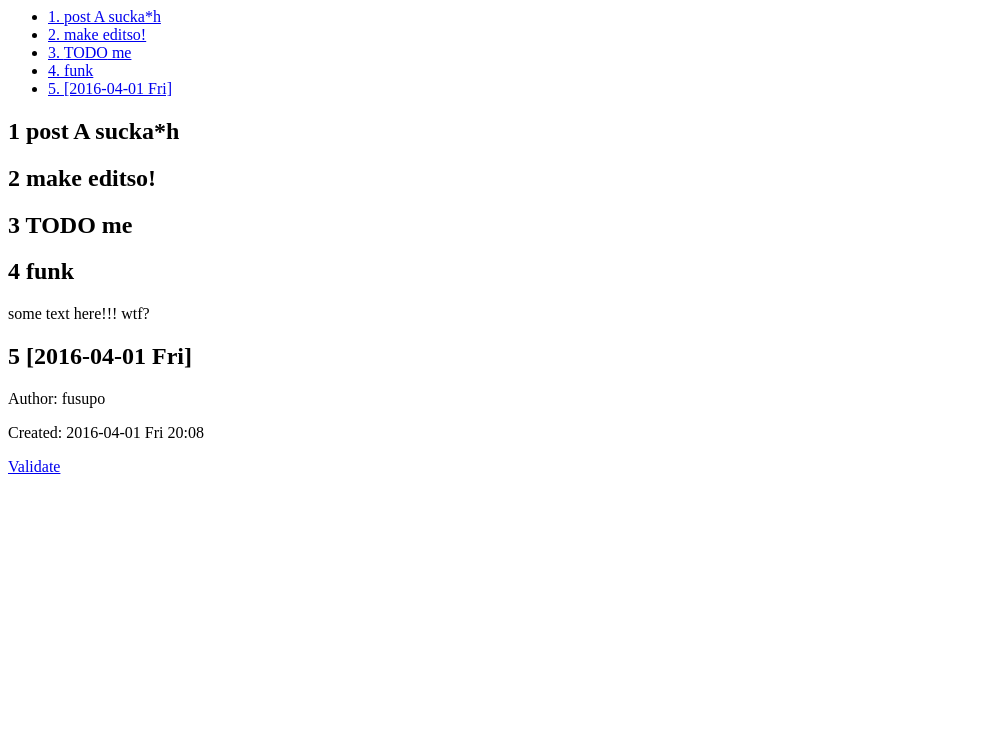
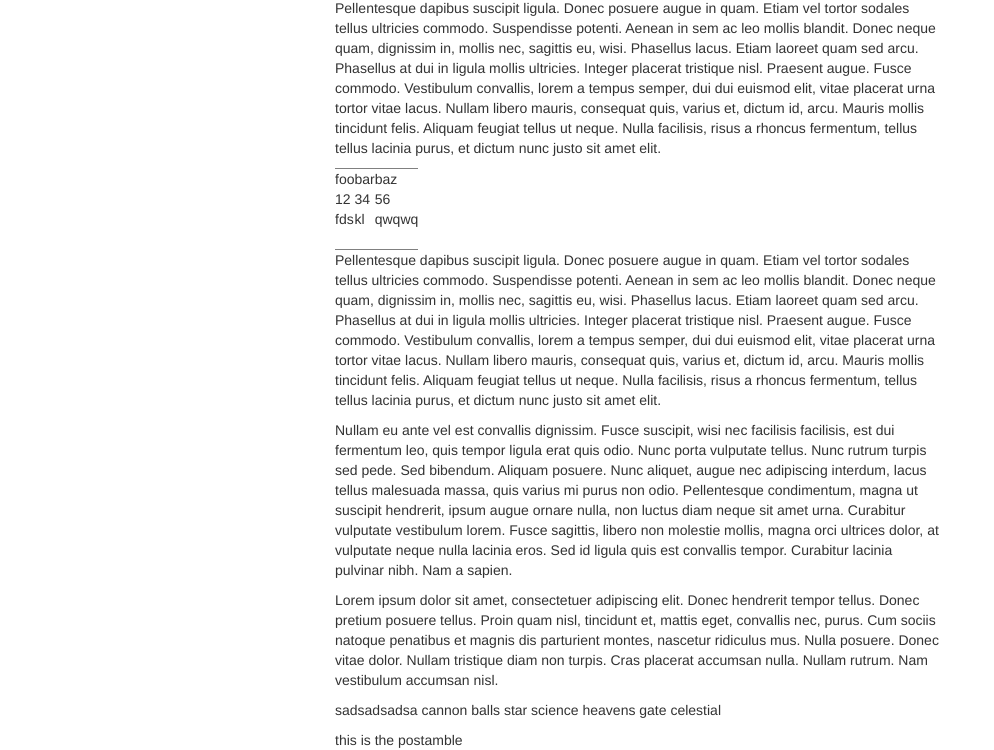
Before and after one commit to fusupo/fusupo.github.io, a plain HTML site: page posts/posta.html in a window 1280 px wide. Shown: the part 85-835 px from the top of the page, without its empty margins (0-994 px from the left). Before the commit the page ends 800 px from the top, so only its background shows below. Drawn offline with nearby package versions, Linux system fonts and the light colour scheme.

Commit message:
getting there

```diff
--- /dev/null
+++ b/js/main.js
@@ -0,0 +1,51 @@
+(function() {
+
+  var addClass = function(elm, cls) {
+    for (var i = 0; i < cls.length; i++) {
+      elm.classList.add(cls[i]);
+    }
+  };
+
+  var mkDiv = function(cls) {
+    var div = document.createElement('DIV');
+    addClass(div, cls);
+    return div;
+  };
+
+  var left = ['col-md-3'];
+  var middle = ['col-md-6'];
+  var right = ['col-md-3'];
+
+  var container = mkDiv(['container-fluid']);
+
+  var preamble = document.getElementById('preamble');
+  var content = document.getElementById('content');
+  var postamble = document.getElementById('postamble');
+
+  var postamblerow = mkDiv(['row']);
+  var contentrow = mkDiv(['row']);
+  var preamblerow = mkDiv(['row']);
+
+  document.body.appendChild(container); // Append <button> to <body>
+
+  container.appendChild(preamblerow);
+  container.appendChild(contentrow);
+  container.appendChild(postamblerow);
+
+  preamblerow.appendChild(mkDiv(left));
+  preamblerow.appendChild(preamble);
+  preamblerow.appendChild(mkDiv(right));
+
+  contentrow.appendChild(mkDiv(left));
+  contentrow.appendChild(content);
+  contentrow.appendChild(mkDiv(right));
+
+  postamblerow.appendChild(mkDiv(left));
+  postamblerow.appendChild(postamble);
+  postamblerow.appendChild(mkDiv(right));
+
+  addClass(preamble, middle);
+  addClass(content, middle);
+  addClass(postamble, middle);
+
+})();
--- a/posts/posta.html
+++ b/posts/posta.html
@@ -3,101 +3,87 @@
 "http://www.w3.org/TR/xhtml1/DTD/xhtml1-strict.dtd">
 <html xmlns="http://www.w3.org/1999/xhtml" lang="en" xml:lang="en">
 <head>
-<!-- 2016-04-01 Fri 20:08 -->
+<!-- 2016-04-02 Sat 13:07 -->
 <meta  http-equiv="Content-Type" content="text/html;charset=utf-8" />
 <meta  name="viewport" content="width=device-width, initial-scale=1" />
 <title></title>
 <meta  name="generator" content="Org-mode" />
 <meta  name="author" content="fusupo" />
-<script type="text/javascript">
-/*
-@licstart  The following is the entire license notice for the
-JavaScript code in this tag.
-
-Copyright (C) 2012-2013 Free Software Foundation, Inc.
-
-The JavaScript code in this tag is free software: you can
-redistribute it and/or modify it under the terms of the GNU
-General Public License (GNU GPL) as published by the Free Software
-Foundation, either version 3 of the License, or (at your option)
-any later version.  The code is distributed WITHOUT ANY WARRANTY;
-without even the implied warranty of MERCHANTABILITY or FITNESS
-FOR A PARTICULAR PURPOSE.  See the GNU GPL for more details.
-
-As additional permission under GNU GPL version 3 section 7, you
-may distribute non-source (e.g., minimized or compacted) forms of
-that code without the copy of the GNU GPL normally required by
-section 4, provided you include this license notice and a URL
-through which recipients can access the Corresponding Source.
-
-
-@licend  The above is the entire license notice
-for the JavaScript code in this tag.
-*/
-<!--/*--><![CDATA[/*><!--*/
- function CodeHighlightOn(elem, id)
- {
-   var target = document.getElementById(id);
-   if(null != target) {
-     elem.cacheClassElem = elem.className;
-     elem.cacheClassTarget = target.className;
-     target.className = "code-highlighted";
-     elem.className   = "code-highlighted";
-   }
- }
- function CodeHighlightOff(elem, id)
- {
-   var target = document.getElementById(id);
-   if(elem.cacheClassElem)
-     elem.className = elem.cacheClassElem;
-   if(elem.cacheClassTarget)
-     target.className = elem.cacheClassTarget;
- }
-/*]]>*///-->
-</script>
+<meta name='viewport' content='width=device-width, initial-scale=1'>
+<link rel='stylesheet' href='https://maxcdn.bootstrapcdn.com/bootstrap/3.3.6/css/bootstrap.min.css' integrity='sha384-1q8mTJOASx8j1Au+a5WDVnPi2lkFfwwEAa8hDDdjZlpLegxhjVME1fgjWPGmkzs7' crossorigin='anonymous'>
 </head>
 <body>
 <div id="preamble" class="status">
-<div><a href='http://fusupo.github.com/'>HOME</a></div>
+<div><a href='../index.html'>HOME</a></div>
 </div>
 <div id="content">
-<div id="table-of-contents">
-<h2>Table of Contents</h2>
-<div id="text-table-of-contents">
-<ul>
-<li><a href="#orgheadline1">1. post A sucka*h</a></li>
-<li><a href="#orgheadline2">2. make editso!</a></li>
-<li><a href="#orgheadline3">3. <span class="todo TODO">TODO</span> me</a></li>
-<li><a href="#orgheadline4">4. funk</a></li>
-<li><a href="#orgheadline5">5. <span class="timestamp-wrapper"><span class="timestamp">[2016-04-01 Fri]</span></span></a></li>
-</ul>
-</div>
-</div>
 <div id="outline-container-orgheadline1" class="outline-2">
-<h2 id="orgheadline1"><span class="section-number-2">1</span> post A sucka*h</h2>
-</div>
-<div id="outline-container-orgheadline2" class="outline-2">
-<h2 id="orgheadline2"><span class="section-number-2">2</span> make editso!</h2>
-</div>
-<div id="outline-container-orgheadline3" class="outline-2">
-<h2 id="orgheadline3"><span class="section-number-2">3</span> <span class="todo TODO">TODO</span> me</h2>
-</div>
-<div id="outline-container-orgheadline4" class="outline-2">
-<h2 id="orgheadline4"><span class="section-number-2">4</span> funk</h2>
-<div class="outline-text-2" id="text-4">
+<h2 id="orgheadline1">post A sucka*h</h2>
+<div class="outline-text-2" id="text-orgheadline1">
 <p>
-some text here!!! wtf?
+Pellentesque dapibus suscipit ligula.  Donec posuere augue in quam.  Etiam vel tortor sodales tellus ultricies commodo.  Suspendisse potenti.  Aenean in sem ac leo mollis blandit.  Donec neque quam, dignissim in, mollis nec, sagittis eu, wisi.  Phasellus lacus.  Etiam laoreet quam sed arcu.  Phasellus at dui in ligula mollis ultricies.  Integer placerat tristique nisl.  Praesent augue.  Fusce commodo.  Vestibulum convallis, lorem a tempus semper, dui dui euismod elit, vitae placerat urna tortor vitae lacus.  Nullam libero mauris, consequat quis, varius et, dictum id, arcu.  Mauris mollis tincidunt felis.  Aliquam feugiat tellus ut neque.  Nulla facilisis, risus a rhoncus fermentum, tellus tellus lacinia purus, et dictum nunc justo sit amet elit.
+</p>
+
+<table border="2" cellspacing="0" cellpadding="6" rules="groups" frame="hsides">
+
+
+<colgroup>
+<col  class="org-left" />
+
+<col  class="org-left" />
+
+<col  class="org-left" />
+</colgroup>
+<tbody>
+<tr>
+<td class="org-left">foo</td>
+<td class="org-left">bar</td>
+<td class="org-left">baz</td>
+</tr>
+
+<tr>
+<td class="org-left">12</td>
+<td class="org-left">34</td>
+<td class="org-left">56</td>
+</tr>
+
+<tr>
+<td class="org-left">fds</td>
+<td class="org-left">kl</td>
+<td class="org-left">qwqwq</td>
+</tr>
+
+<tr>
+<td class="org-left">&#xa0;</td>
+<td class="org-left">&#xa0;</td>
+<td class="org-left">&#xa0;</td>
+</tr>
+</tbody>
+</table>
+<p>
+Pellentesque dapibus suscipit ligula.  Donec posuere augue in quam.  Etiam vel tortor sodales tellus ultricies commodo.  Suspendisse potenti.  Aenean in sem ac leo mollis blandit.  Donec neque quam, dignissim in, mollis nec, sagittis eu, wisi.  Phasellus lacus.  Etiam laoreet quam sed arcu.  Phasellus at dui in ligula mollis ultricies.  Integer placerat tristique nisl.  Praesent augue.  Fusce commodo.  Vestibulum convallis, lorem a tempus semper, dui dui euismod elit, vitae placerat urna tortor vitae lacus.  Nullam libero mauris, consequat quis, varius et, dictum id, arcu.  Mauris mollis tincidunt felis.  Aliquam feugiat tellus ut neque.  Nulla facilisis, risus a rhoncus fermentum, tellus tellus lacinia purus, et dictum nunc justo sit amet elit.
+</p>
+
+<p>
+Nullam eu ante vel est convallis dignissim.  Fusce suscipit, wisi nec facilisis facilisis, est dui fermentum leo, quis tempor ligula erat quis odio.  Nunc porta vulputate tellus.  Nunc rutrum turpis sed pede.  Sed bibendum.  Aliquam posuere.  Nunc aliquet, augue nec adipiscing interdum, lacus tellus malesuada massa, quis varius mi purus non odio.  Pellentesque condimentum, magna ut suscipit hendrerit, ipsum augue ornare nulla, non luctus diam neque sit amet urna.  Curabitur vulputate vestibulum lorem.  Fusce sagittis, libero non molestie mollis, magna orci ultrices dolor, at vulputate neque nulla lacinia eros.  Sed id ligula quis est convallis tempor.  Curabitur lacinia pulvinar nibh.  Nam a sapien.
+</p>
+
+<p>
+Lorem ipsum dolor sit amet, consectetuer adipiscing elit.  Donec hendrerit tempor tellus.  Donec pretium posuere tellus.  Proin quam nisl, tincidunt et, mattis eget, convallis nec, purus.  Cum sociis natoque penatibus et magnis dis parturient montes, nascetur ridiculus mus.  Nulla posuere.  Donec vitae dolor.  Nullam tristique diam non turpis.  Cras placerat accumsan nulla.  Nullam rutrum.  Nam vestibulum accumsan nisl.
+</p>
+
+<p>
+sadsadsadsa
+cannon balls
+star science
+heavens gate
+celestial
 </p>
 </div>
 </div>
-<div id="outline-container-orgheadline5" class="outline-2">
-<h2 id="orgheadline5"><span class="section-number-2">5</span> <span class="timestamp-wrapper"><span class="timestamp">[2016-04-01 Fri]</span></span></h2>
-</div>
 </div>
 <div id="postamble" class="status">
-<p class="author">Author: fusupo</p>
-<p class="date">Created: 2016-04-01 Fri 20:08</p>
-<p class="validation"><a href="http://validator.w3.org/check?uri=referer">Validate</a></p>
+<div> this is the postamble</div><script type='text/javascript' src='../js/main.js'></script>
 </div>
 </body>
 </html>
```
Also changed, not shown: index.html (+19 -95 lines), posts/postb.html (+33 -74 lines), 3 other files.
